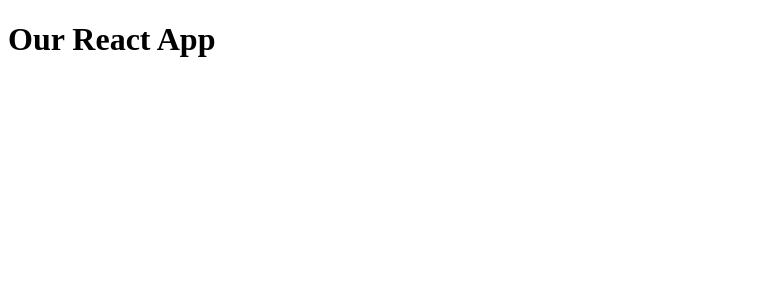
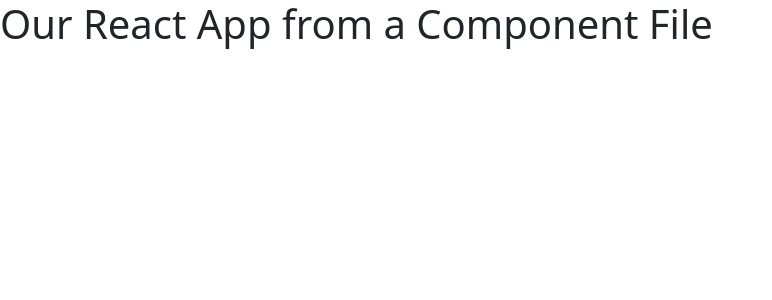
Before and after one commit to victorPaturzo/DCCReactLibrary, a React (Create React App) app: page / in a window 1280 px wide. Shown: the top 300 px of the page, without its empty margins (0-772 px from the left). Built offline with nearby package versions, Linux system fonts and the light colour scheme.

Commit message:
Installed Bootstrap. (VPP)

```diff
--- a/package.json
+++ b/package.json
@@ -6,6 +6,7 @@
     "@testing-library/jest-dom": "^5.15.0",
     "@testing-library/react": "^11.2.7",
     "@testing-library/user-event": "^12.8.3",
+    "bootstrap": "^5.1.3",
     "react": "^17.0.2",
     "react-dom": "^17.0.2",
     "react-scripts": "4.0.3",
--- a/src/index.js
+++ b/src/index.js
@@ -1,6 +1,7 @@
 import React from 'react';
 import reactDom from 'react-dom';
+import App from './components/App';
+import 'bootstrap/dist/css/bootstrap.css';
 
-const jsxElement = <h1>Our React App</h1>;
 
-reactDom.render(jsxElement, document.getElementById('root'));
+reactDom.render(<App/>, document.getElementById('root'));
```
Also changed, not shown: 1 other file (tests, documents, lock files or other folders).
